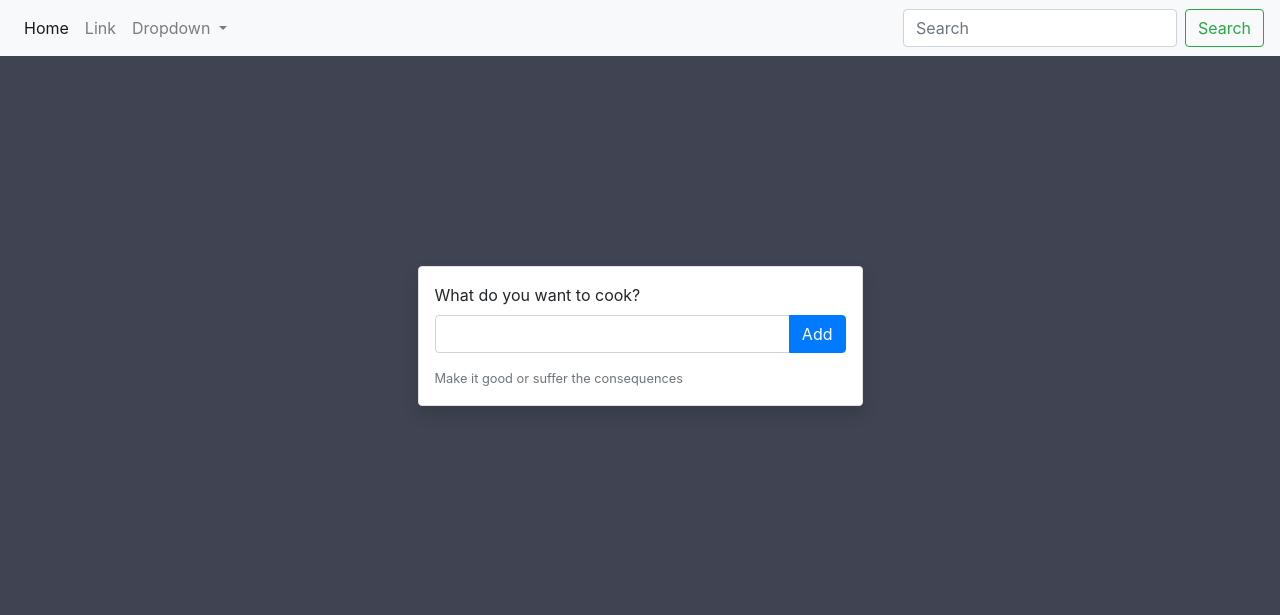
After one commit to KevinJCochran/kooking-with-kevin, a Django app: page /add in a window 1280 px wide. The commit adds this page. Shown: the top 615 px of the page. Run offline with Django 3.2, Linux system fonts and the light colour scheme; some libraries are stand-ins or nearby versions.

Commit message:
Write add item view

```diff
--- /dev/null
+++ b/templates/the_list/add_item.html
@@ -0,0 +1,25 @@
+{% extends "the_list/base.html" %}
+
+{% block title %}Add item{% endblock %}
+
+{% block content %}
+    <div class="row justify-content-center align-content-center" style="height: 70vh">
+        <div class="col-5">
+            <div class="border rounded shadow bg-white p-3">
+                <form action="{% url 'the_list:save_item' %}" method="post">
+                    {% csrf_token %}
+                    <div class="form-group">
+                        <label for="item_name">What do you want to cook?</label>
+                        <div class="input-group">
+                            <input id="item_name" name="item_name" type="text" class="form-control"/>
+                            <div class="input-group-append">
+                                <button type="submit" class="btn btn-primary text-white">Add</button>
+                            </div>
+                        </div>
+                    </div>
+                    <small class="form-text text-muted">Make it good or suffer the consequences</small>
+                </form>
+            </div>
+        </div>
+    </div>
+{% endblock %}
--- a/templates/the_list/base.html
+++ b/templates/the_list/base.html
@@ -10,7 +10,7 @@
 
     <title>{% block title %}Kooking with Kevin{% endblock %}</title>
   </head>
-  <body>
+  <body style="background-color: #404452">
   {% block navbar %}
   <nav class="navbar navbar-expand-lg navbar-light bg-light">
     <div class="collapse navbar-collapse" id="navbarSupportedContent">
--- a/templates/the_list/index.html
+++ b/templates/the_list/index.html
@@ -6,7 +6,7 @@
     <div class="container">
         <div class="row">
             <div class="col">
-                <h1 class="display-1 text-center pt-3">THE LIST</h1>
+                <h1 class="display-1 text-center pt-3 text-white">THE LIST</h1>
             </div>
         </div>
         <div class="row justify-content-center">
@@ -14,7 +14,7 @@
                 <div class="kwk-box pt-3 rounded bg-light border shadow-sm p-2">
                     <header class="d-flex flex-row justify-content-between">
                         <h3>7 items on the list</h3>
-                        <button class="btn btn-primary">Add item</button>
+                        <a href="{% url 'the_list:add_item' %}" class="btn btn-primary">Add item</a>
                     </header>
                     {% for item in the_list %}
                         <div class="p-3">
--- a/the_list/models.py
+++ b/the_list/models.py
@@ -8,4 +8,7 @@ from django.db import models
 class ListItem(models.Model):
     name = models.CharField(max_length=256)
     completed = models.BooleanField(default=False)
-    created = models.DateTimeField()
+    created = models.DateTimeField(auto_now_add=True)
+
+    def __str__(self):
+        return self.name
--- a/the_list/urls.py
+++ b/the_list/urls.py
@@ -2,6 +2,9 @@ from django.urls import path
 
 from . import views
 
+app_name = 'the_list'
 urlpatterns = [
-    path('', views.index, name='index')
+    path('', views.index, name='index'),
+    path('add', views.add_item, name='add_item'),
+    path('save', views.save_item, name='save_item')
 ]
--- a/the_list/views.py
+++ b/the_list/views.py
@@ -1,4 +1,4 @@
-from django.shortcuts import render
+from django.shortcuts import render, HttpResponseRedirect, reverse
 from .models import ListItem
 
 
@@ -6,3 +6,18 @@ from .models import ListItem
 def index(request):
     the_list = ListItem.objects.all()
     return render(request, 'the_list/index.html', {'the_list': the_list})
+
+
+# Render the add item page
+def add_item(request):
+    return render(request, 'the_list/add_item.html')
+
+
+def save_item(request):
+    try:
+        new_item_name = request.POST['item_name']
+    except KeyError:
+        print('BALLS!')
+    else:
+        ListItem(name=new_item_name).save()
+        return HttpResponseRedirect(reverse('the_list:index'))
```
Also changed, not shown: the_list/migrations/0002_auto_20200201_1951.py (added).
